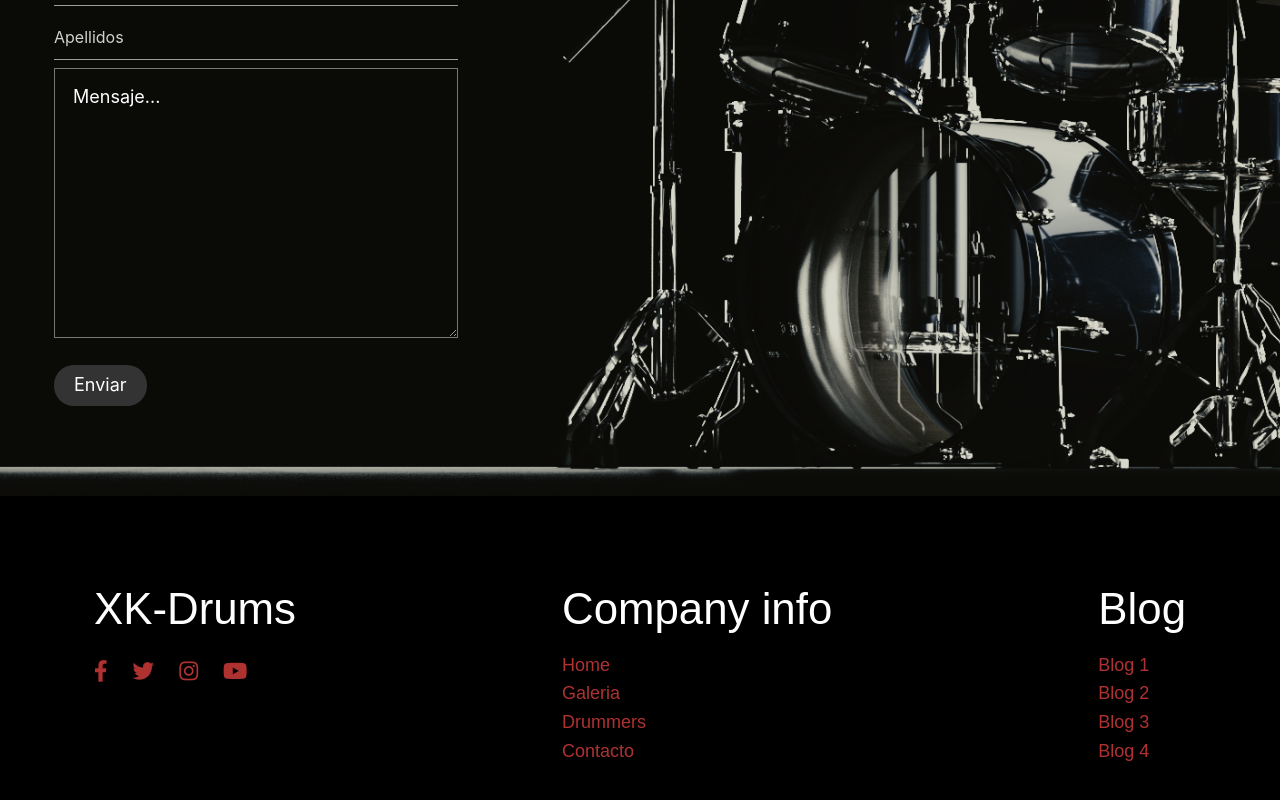
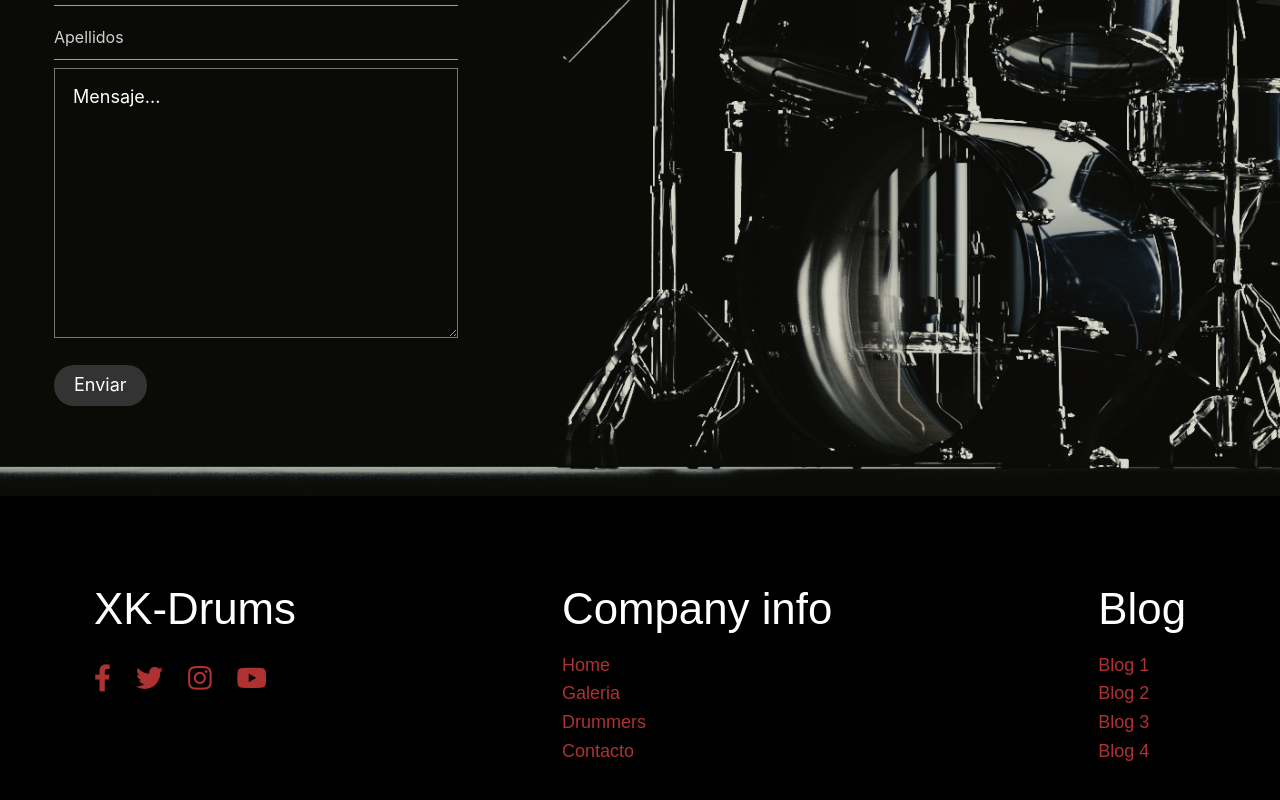
Before and after one commit to Edwinga07/music_tienda, a plain HTML site: page index.html in a window 1280 px wide. Shown: the part 3563-4363 px from the top of the page. Drawn offline with nearby package versions, Linux system fonts and the light colour scheme.

Commit message:
23/08/23

```diff
--- a/css/styles.css
+++ b/css/styles.css
@@ -354,6 +354,6 @@ h1{
 }
 
 .social-media .fab{
-    font-size: 1.2em;/*Cambiar tamaño de iconos*/
+    font-size: 1.5em;/*Cambiar tamaño de iconos*/
     margin-top: .5em;
 }
```
